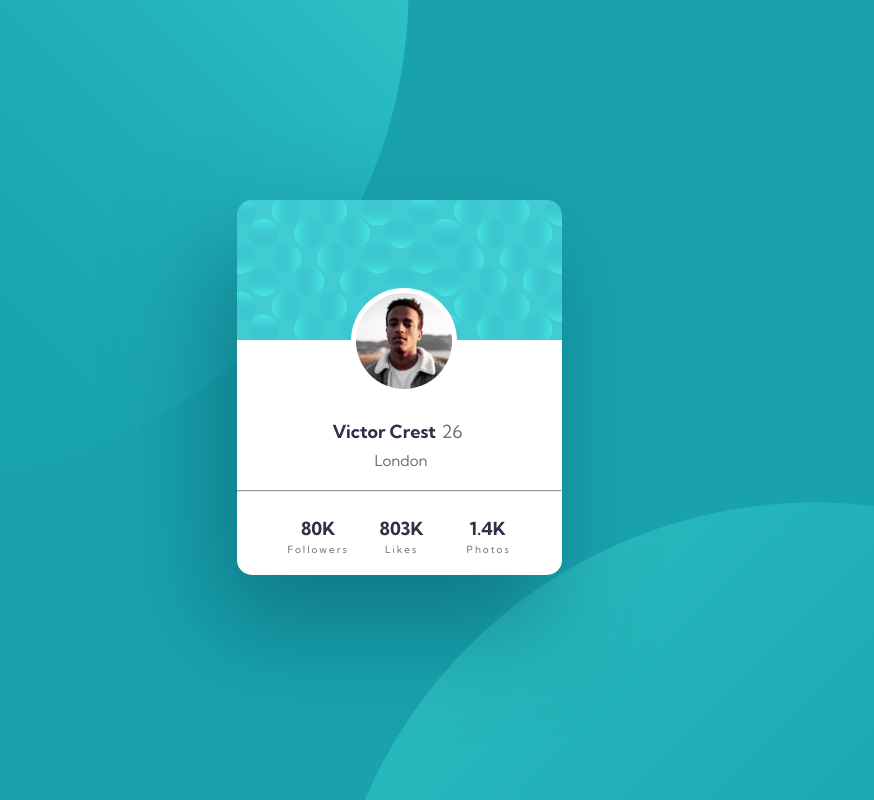
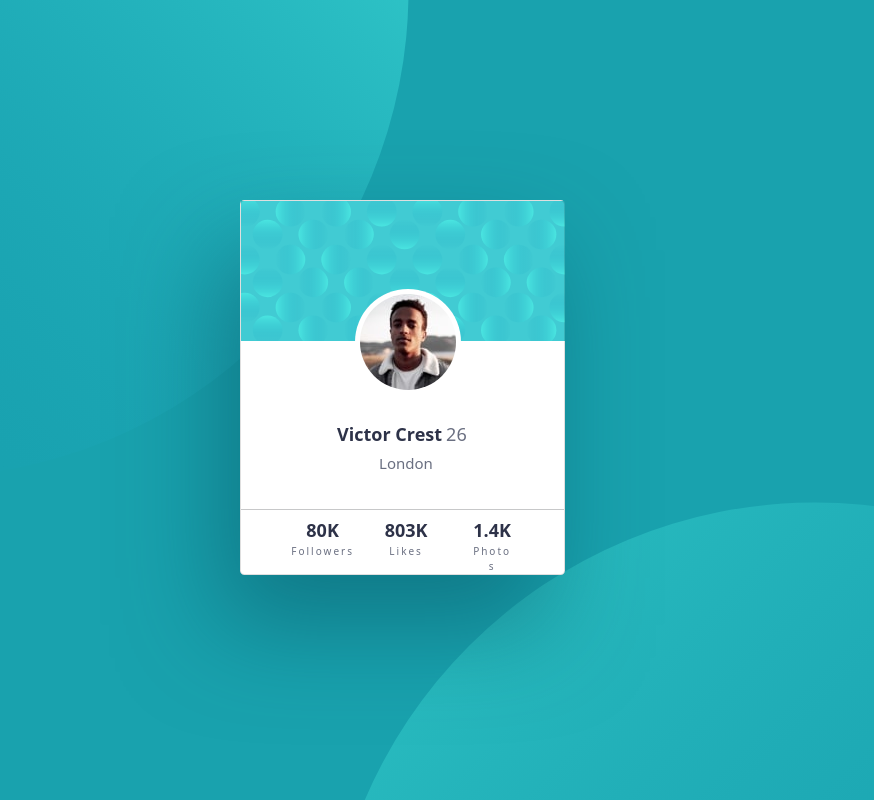
Before and after one commit to jojomanurung/ProfileCard, a plain HTML site: page index.html in a window 1280 px wide. Shown: the whole page, without its empty margins (237-1111 px from the left). Drawn offline with Linux system fonts and the light colour scheme.

Commit message:
Update index using bootstrap

```diff
--- a/index.html
+++ b/index.html
@@ -14,14 +14,14 @@
 
     <title>Frontend Mentor | Profile card component</title>
 
-    <!-- Feel free to remove these styles or customise in your own stylesheet 👍 -->
     <link rel="stylesheet" href="styles.css" />
+    <link rel="stylesheet" href="bootstrap.min.css" />
   </head>
 
   <body>
-    <main class="page">
-      <section>
-        <article class="card">
+    <main>
+      <div class="container-fluid page">
+          <div class="col card">
             <figure>
               <img
                 src="images/image-victor.jpg"
@@ -33,9 +33,7 @@
             <p id="age">26</p>
             <p id="country">London</p>
 
-          <div class="separator">
-            <hr />
-          </div>
+            <div class="separator"><hr></div>
 
             <div class="followers">
               <p class="stats">80K</p>
@@ -51,8 +49,9 @@
               <p class="stats">1.4K</p>
               <p class="label">Photos</p>
             </div>
-        </article>
-      </section>
+          </div>
+        </div>
+      </div>
     </main>
   </body>
 </html>
```
Lines whose indentation alone changed are shown as unchanged.
